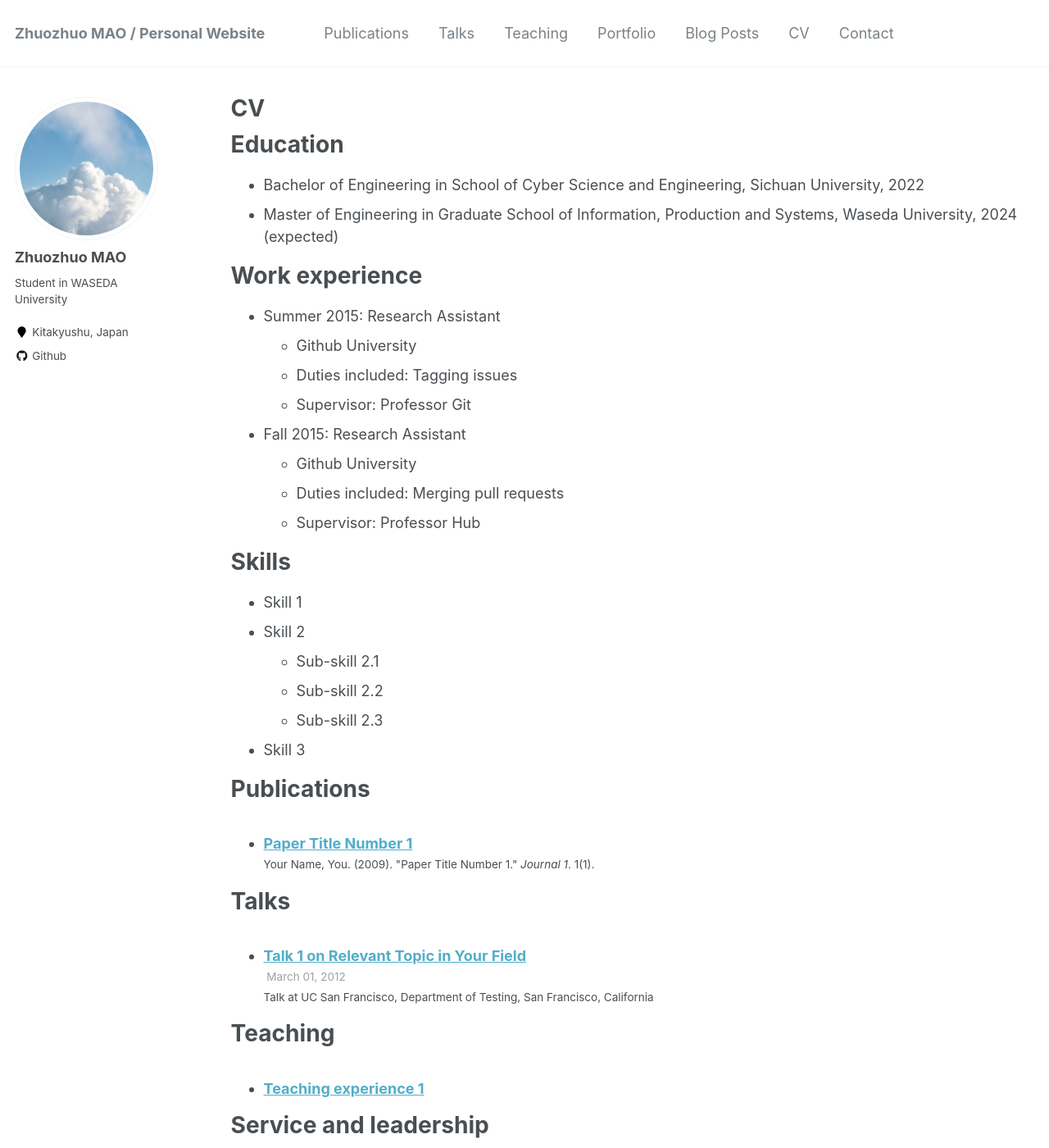
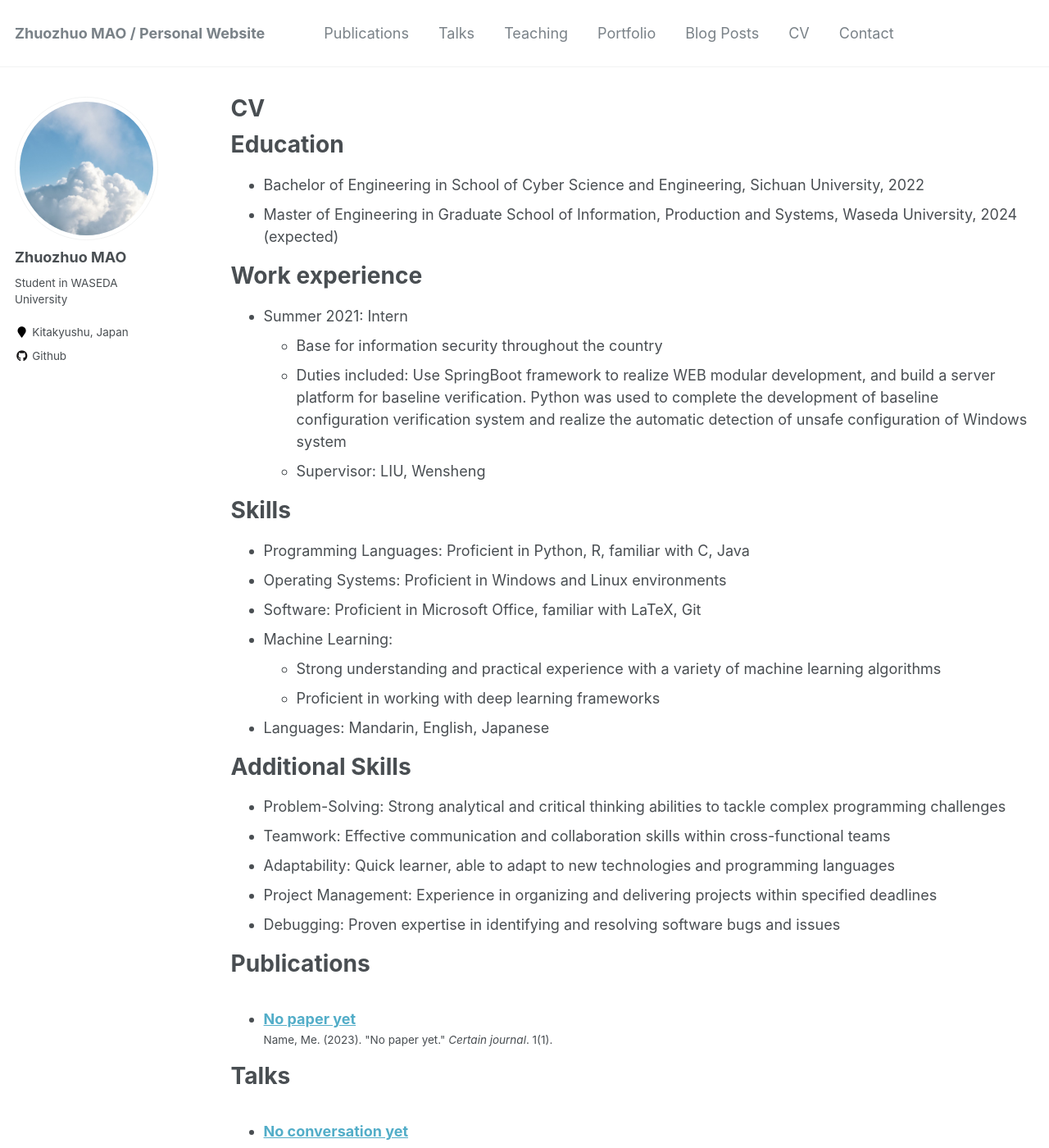
Before and after one commit to zhzhmao/zhzhmao.github.io, a Jekyll site: the page built from _pages/cv.md, in a window 1280 px wide and 1400 px high. Shown: the whole window at 82% size. Built offline with Jekyll 4.4.1, drawn with Linux system fonts in a browser that asks for light colours; some of the changed text lies outside the part shown.

Commit message:
modified:   _pages/cv.md 	deleted:    _posts/2012-08-14-blog-post-1.md 	new file:   _posts/2023-08-02-blog-post-1.md 	deleted:    _publications/2009-10-01-paper-title-number-1.md 	new file:   _publications/2023-08-02-paper-title-number-1.md 	deleted:    _talks/2012-03-01-talk-1.md 	new file:   _talks/2023-08-02-talk-1.md 	deleted:    _teaching/2014-spring-teaching-1.md 	new file:   _teaching/2023-fall-teaching-1.md

```diff
--- a/_pages/cv.md
+++ b/_pages/cv.md
@@ -17,24 +17,29 @@ Education
 
 Work experience
 ======
-* Summer 2015: Research Assistant
-  * Github University
-  * Duties included: Tagging issues
-  * Supervisor: Professor Git
+* Summer 2021: Intern
+  * Base for information security throughout the country
+  * Duties included: Use SpringBoot framework to realize WEB modular development, and build a server platform for baseline verification. Python was used to complete the development of baseline configuration verification system and realize the automatic detection of unsafe configuration of Windows system
+  * Supervisor: LIU, Wensheng
 
-* Fall 2015: Research Assistant
-  * Github University
-  * Duties included: Merging pull requests
-  * Supervisor: Professor Hub
 
 Skills
 ======
-* Skill 1
-* Skill 2
-  * Sub-skill 2.1
-  * Sub-skill 2.2
-  * Sub-skill 2.3
-* Skill 3
+* Programming Languages: Proficient in Python, R, familiar with C, Java
+* Operating Systems: Proficient in Windows and Linux environments
+* Software: Proficient in Microsoft Office, familiar with LaTeX, Git
+* Machine Learning:
+  * Strong understanding and practical experience with a variety of machine learning algorithms
+  * Proficient in working with deep learning frameworks
+* Languages: Mandarin, English, Japanese
+
+Additional Skills
+======
+* Problem-Solving: Strong analytical and critical thinking abilities to tackle complex programming challenges
+* Teamwork: Effective communication and collaboration skills within cross-functional teams
+* Adaptability: Quick learner, able to adapt to new technologies and programming languages
+* Project Management: Experience in organizing and delivering projects within specified deadlines
+* Debugging: Proven expertise in identifying and resolving software bugs and issues
 
 Publications
 ======
@@ -56,4 +61,6 @@ Teaching
 
 Service and leadership
 ======
-* Currently signed in to 43 different slack teams
+* Spring 2020: Volunteer
+  * Coronavirus disease Prevention and Control Headquarter
+  * Took on the responsibility of meticulously verifying and cross-referencing information to ensure its accuracy, followed by proficiently executing the process of data dissemination and seamless integration into relevant systems
--- a/_publications/2009-10-01-paper-title-number-1.md
+++ /dev/null
@@ -1,15 +0,0 @@
----
-title: "Paper Title Number 1"
-collection: publications
-permalink: /publication/2009-10-01-paper-title-number-1
-excerpt: 'This paper is about the number 1. The number 2 is left for future work.'
-date: 2009-10-01
-venue: 'Journal 1'
-paperurl: 'http://academicpages.github.io/files/paper1.pdf'
-citation: 'Your Name, You. (2009). &quot;Paper Title Number 1.&quot; <i>Journal 1</i>. 1(1).'
----
-This paper is about the number 1. The number 2 is left for future work.
-
-[Download paper here](http://academicpages.github.io/files/paper1.pdf)
-
-Recommended citation: Your Name, You. (2009). "Paper Title Number 1." <i>Journal 1</i>. 1(1).
--- /dev/null
+++ b/_publications/2023-08-02-paper-title-number-1.md
@@ -0,0 +1,15 @@
+---
+title: "No paper yet"
+collection: publications
+permalink: /publication/2023-08-02-paper-title-number-1
+excerpt: 'This paper is about bioinfomatics. The other is left for future work.'
+date: 2003-08-02
+venue: 'Certain journal'
+paperurl: 'http://zhzhmao.github.io/files/paper1.pdf'
+citation: 'Name, Me. (2023). &quot;No paper yet.&quot; <i>Certain journal</i>. 1(1).'
+---
+This paper is about bioinfomatics. The other is left for future work.
+
+[Download paper here](http://zhzhmao.github.io/files/paper1.pdf)
+
+Recommended citation: Name, Me. (2023). "No paper yet." <i>Certain journal</i>. 1(1).
--- a/_talks/2012-03-01-talk-1.md
+++ /dev/null
@@ -1,11 +0,0 @@
----
-title: "Talk 1 on Relevant Topic in Your Field"
-collection: talks
-type: "Talk"
-permalink: /talks/2012-03-01-talk-1
-venue: "UC San Francisco, Department of Testing"
-date: 2012-03-01
-location: "San Francisco, California"
----
-
-This is a description of your talk, which is a markdown files that can be all markdown-ified like any other post. Yay markdown!
--- /dev/null
+++ b/_talks/2023-08-02-talk-1.md
@@ -0,0 +1,11 @@
+---
+title: "No conversation yet"
+collection: talks
+type: "Talk"
+permalink: /talks/2023-08-02-talk-1
+venue: "WASEDA University, Okuma Auditorium"
+date: 2023-08-02
+location: "Tokyo, Japan"
+---
+
+This is a description of my talk, there are no talks yet, may be in the future.
```
Also changed, not shown: _posts/2012-08-14-blog-post-1.md (deleted, +0 -20 lines), _posts/2023-08-02-blog-post-1.md (added, +11 -0 lines), _teaching/2014-spring-teaching-1.md (deleted, +0 -20 lines), _teaching/2023-fall-teaching-1.md (added, +11 -0 lines).
